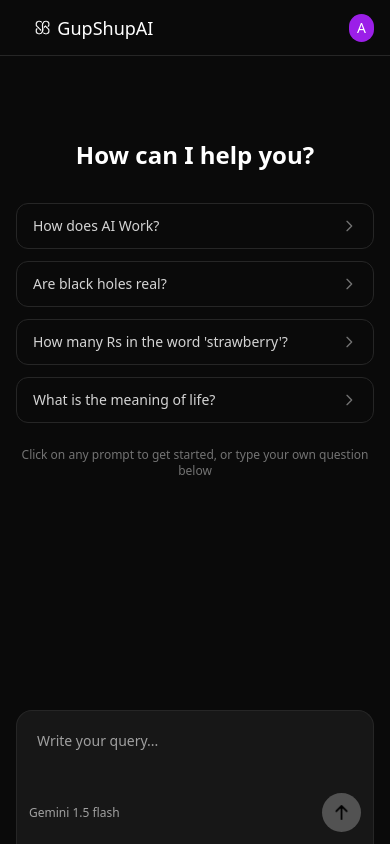
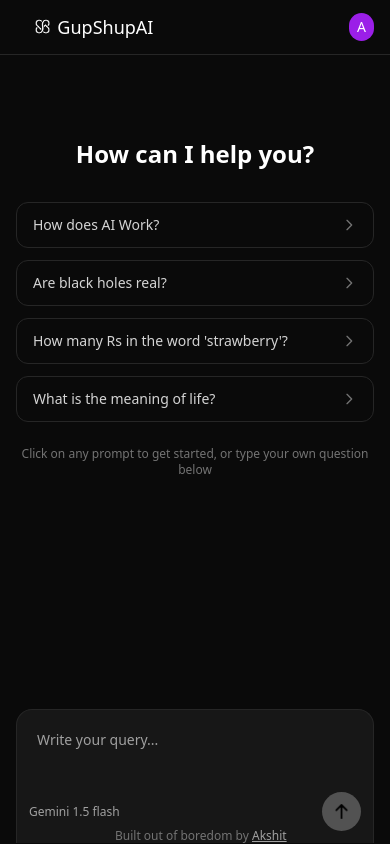
Before and after one commit to akshitvigg/GupshupAI, a Next.js app: page / in a window 390 px wide. Built offline with nearby package versions, Linux system fonts and the light colour scheme.

Commit message:
owner name added

```diff
--- a/app/page.tsx
+++ b/app/page.tsx
@@ -334,7 +334,7 @@ export default function Home() {
             />
             <div className="text-white flex justify-between items-center mt-2">
               <span className="text-neutral-400 text-xs md:text-sm">Gemini 1.5 flash</span>
-              <p className="text-xs text-neutral-500 hidden md:block -translate-x-5 translate-y-6">
+              <p className="text-xs text-neutral-500  -translate-x-5 translate-y-6">
                 Built out of boredom by{" "}
                 <a href="https://akshitt.me">
                   <span className="text-neutral-400 hover:text-white hover:cursor-pointer underline">Akshit</span>
```
